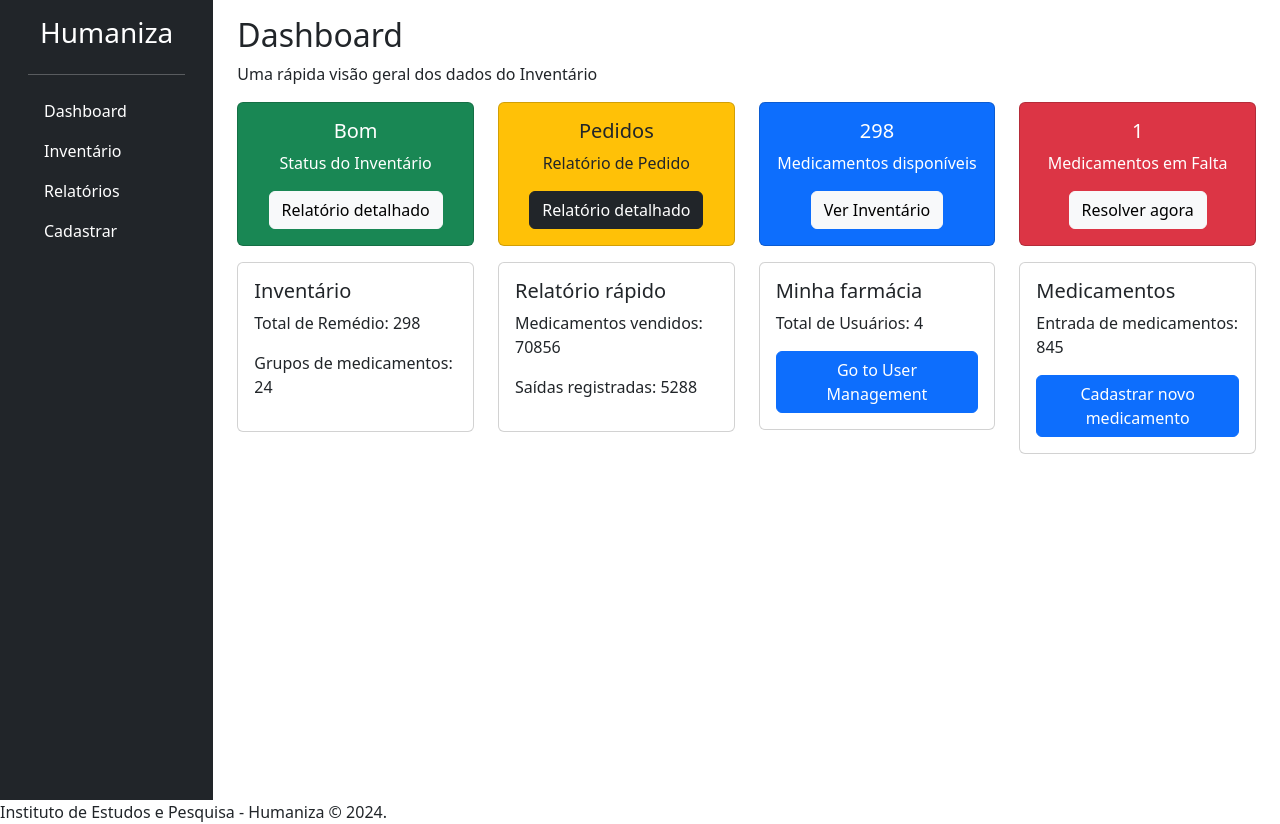
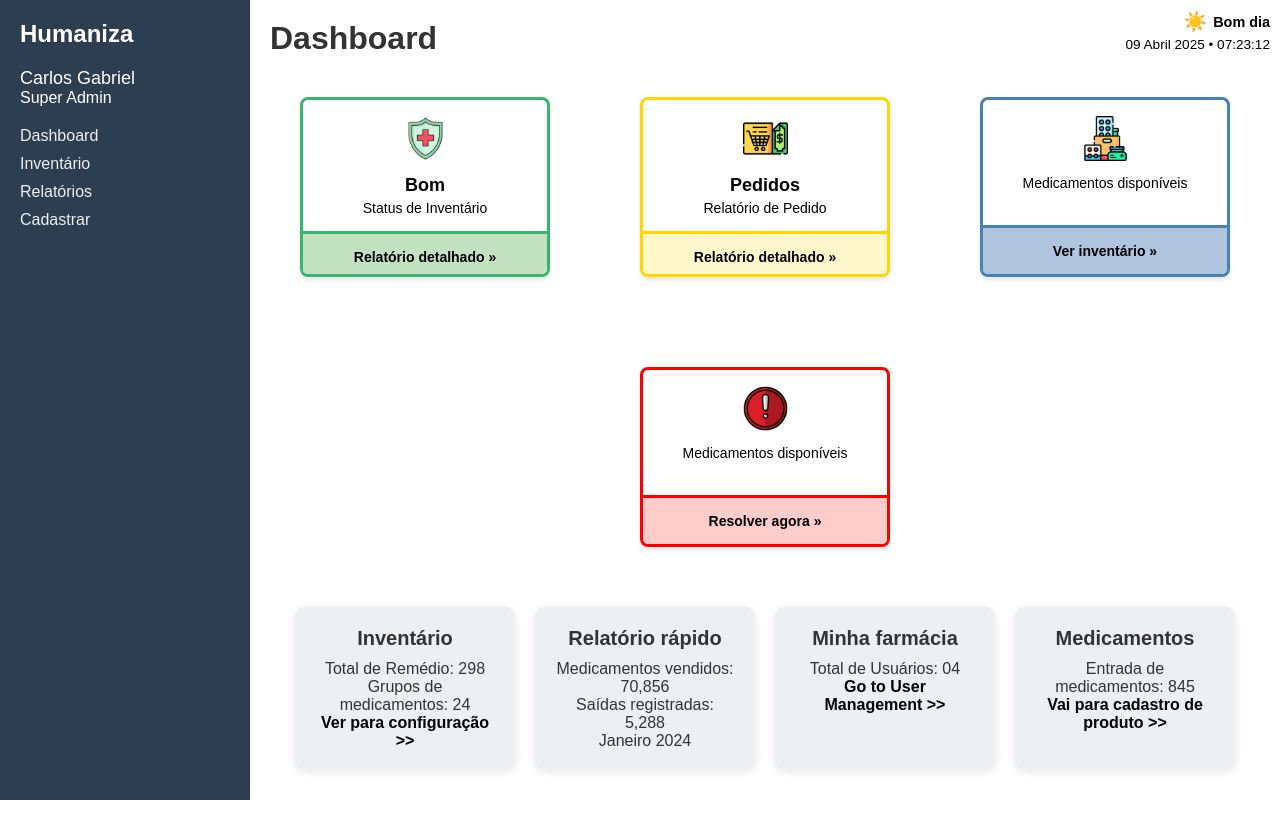
Before and after one commit to CarlosGabriel-dev/Gerenciador-de-medicamentos-em-Estoque, a Laravel app: page /dashboard in a window 1280 px wide. After the commit the page ends 800 px from the top, so only its background shows below. Run offline with Laravel 10, Linux system fonts and the light colour scheme.

Commit message:
Ajuste DashBoard que ficou bom

```diff
--- /dev/null
+++ b/public/css/dashboard.css
@@ -0,0 +1,378 @@
+* {
+    box-sizing: border-box;
+    margin: 0;
+    padding: 0;
+}
+
+body {
+    font-family: Arial, sans-serif;
+    background-color: #f4f4f4;
+    color: #333;
+}
+
+.container {
+    display: flex;
+    height: 100vh;
+}
+
+.sidebar {
+    background-color: #2c3e50;
+    color: white;
+    width: 250px;
+    padding: 20px;
+}
+
+.sidebar h2 {
+    margin-bottom: 20px;
+}
+
+.user-info {
+    margin-bottom: 20px;
+}
+
+.user-info p {
+    font-size: 18px;
+}
+
+nav ul {
+    list-style-type: none;
+}
+
+nav ul li {
+    margin: 10px 0;
+}
+
+nav ul li a {
+    color: #ecf0f1;
+    text-decoration: none;
+}
+
+nav ul li a:hover {
+    text-decoration: underline;
+}
+
+.main-content {
+    flex: 1;
+    padding: 20px;
+    background-color: white;
+    overflow-y: auto;
+}
+
+header {
+    margin-bottom: 20px;
+}
+
+.cards {
+    display: flex;
+    justify-content: center;
+    /* Centraliza */
+    flex-wrap: wrap;
+    /* Quebra a linha se precisar */
+    gap: 90px;
+    /* Espaçamento entre os cards */
+    padding: 20px;
+}
+
+.card {
+    background: #ecf0f1;
+    padding: 20px;
+    border-radius: 10px;
+    text-align: center;
+    width: 220px;
+    /* Define uma largura fixa para todos os cards */
+    box-shadow: 0 2px 8px rgba(0, 0, 0, 0.1);
+    transition: transform 0.3s, box-shadow 0.3s;
+}
+
+.card:hover {
+    transform: translateY(-5px);
+    box-shadow: 0 8px 16px rgba(0, 0, 0, 0.2);
+}
+
+.cards .card h3 {
+    font-size: 24px;
+    margin-bottom: 10px;
+}
+
+.cards .card a {
+    color: #3498db;
+    text-decoration: none;
+    font-weight: bold;
+}
+
+.info-cards {
+    display: flex;
+    justify-content: center;
+    flex-wrap: wrap;
+    gap: 20px;
+    margin-top: 20px;
+    padding: 20px;
+}
+
+.info-card {
+    background: #ecf0f1;
+    padding: 20px;
+    border-radius: 10px;
+    text-align: center;
+    width: 220px;
+    box-shadow: 0 2px 8px rgba(0, 0, 0, 0.1);
+    transition: transform 0.3s, box-shadow 0.3s;
+}
+
+.info-card:hover {
+    transform: translateY(-5px);
+    box-shadow: 0 8px 16px rgba(0, 0, 0, 0.2);
+}
+
+.info-card h4 {
+    font-size: 20px;
+    margin-bottom: 10px;
+}
+
+.info-card a {
+    color: #000000;
+    text-decoration: none;
+    font-weight: bold;
+}
+
+/*card-inventory-status*/
+
+.card-inventory-status {
+    border: 3px solid #3CB371;
+    border-radius: 8px;
+    background-color: white;
+    width: 250px;
+    text-align: center;
+    font-family: Arial, sans-serif;
+    box-shadow: 0 3px 4px rgba(0, 0, 0, 0.1);
+    color: #000000;
+    position: relative;
+    overflow: hidden;
+    display: flex;
+    flex-direction: column;
+    justify-content: space-between;
+    height: 180px;
+}
+
+.card-icon {
+    font-size: 24px;
+    margin-top: 16px;
+}
+
+.card-title {
+    font-size: 18px;
+    font-weight: bold;
+    margin: 8px 0 4px;
+}
+
+.card-subtitle {
+    font-size: 14px;
+    color: #000000;
+    margin-bottom: 15px;
+}
+
+.card-button {
+    background-color: #C1E1C1;
+    color: #000000;
+    padding: 15px;
+    text-decoration: none;
+    font-size: 14px;
+    border-top: 3px solid #3CB371;
+    border-radius: 0 0 8px 8px;
+    transition: background-color 0.3s;
+    display: block;
+    width: 120%;
+    margin: 0 auto;
+    text-align: center;
+    font-weight: bold;
+    position: relative;
+    bottom: 0;
+    right: 10%;
+}
+
+.card-button:hover {
+    background-color: #A3D3A3;
+}
+
+.card-button::after {
+    content: ' »';
+}
+
+/*cards pedidos*/
+
+.card-pedidos {
+    border: 3px solid #FFD600;
+    border-radius: 8px;
+    background-color: white;
+    width: 250px;
+    text-align: center;
+    font-family: Arial, sans-serif;
+    box-shadow: 0 3px 4px rgba(0, 0, 0, 0.1);
+    color: #000000;
+    position: relative;
+    overflow: hidden;
+    display: flex;
+    flex-direction: column;
+    justify-content: space-between;
+    height: 180px;
+}
+
+.card-button-pedidos {
+    background-color: #FFF7CC;
+    color: #000000;
+    padding: 15px;
+    text-decoration: none;
+    font-size: 14px;
+    border-top: 3px solid #FFD600;
+    border-radius: 0 0 8px 8px;
+    transition: background-color 0.3s;
+    display: block;
+    width: 120%;
+    margin: 0 auto;
+    text-align: center;
+    font-weight: bold;
+    position: relative;
+    bottom: 0;
+    right: 10%;
+}
+
+.card-button-pedidos:hover {
+    background-color: #feec88;
+}
+
+.card-button-pedidos::after {
+    content: ' »';
+}
+
+/*card-avaliable*/
+
+.card-avaliable {
+    border: 3px solid #4682B4;
+    /* Azul */
+    border-radius: 8px;
+    background-color: white;
+    width: 250px;
+    text-align: center;
+    font-family: Arial, sans-serif;
+    box-shadow: 0 3px 4px rgba(0, 0, 0, 0.1);
+    color: #000000;
+    position: relative;
+    overflow: hidden;
+    display: flex;
+    flex-direction: column;
+    justify-content: space-between;
+    height: 180px;
+}
+
+.card-button-avaliable {
+    background-color: #B0C4DE;
+    /* Azul claro */
+    color: #000000;
+    padding: 15px;
+    text-decoration: none;
+    font-size: 14px;
+    border-top: 3px solid #4682B4;
+    /* Azul */
+    border-radius: 0 0 8px 8px;
+    transition: background-color 0.3s;
+    display: block;
+    width: 120%;
+    margin: 0 auto;
+    text-align: center;
+    font-weight: bold;
+    position: relative;
+    bottom: 0;
+    right: 10%;
+}
+
+.card-button-avaliable:hover {
+    background-color: #A2B9D3;
+    /* Azul um pouco mais escuro */
+}
+
+.card-button-avaliable::after {
+    content: ' »';
+}
+
+/*card-arlet*/
+
+.card-alert {
+    border: 3px solid #FF0000;
+    border-radius: 8px;
+    background-color: white;
+    width: 250px;
+    text-align: center;
+    font-family: Arial, sans-serif;
+    box-shadow: 0 3px 4px rgba(0, 0, 0, 0.1);
+    color: #000000;
+    position: relative;
+    overflow: hidden;
+    display: flex;
+    flex-direction: column;
+    justify-content: space-between;
+    height: 180px;
+}
+
+.card-button-alert {
+    background-color: #FFCCCC;
+    color: #000000;
+    padding: 15px;
+    text-decoration: none;
+    font-size: 14px;
+    border-top: 3px solid #FF0000;
+    border-radius: 0 0 8px 8px;
+    transition: background-color 0.3s;
+    display: block;
+    width: 120%;
+    margin: 0 auto;
+    text-align: center;
+    font-weight: bold;
+    position: relative;
+    bottom: 0;
+    right: 10%;
+}
+
+.card-button-alert:hover {
+    background-color: #FF9999;
+}
+
+.card-button-alert::after {
+    content: ' »';
+}
+
+/* Data e Hora */
+
+.header-right {
+    position: absolute;
+    top: 10px;
+    right: 10px;
+}
+
+.greeting {
+    display: flex;
+    flex-direction: column;
+    align-items: flex-end;
+    /* alinha o conteúdo à direita */
+    gap: 4px;
+    font-size: 0.9rem;
+    color: #000000;
+}
+
+.greeting-top {
+    display: flex;
+    align-items: center;
+    gap: 6px;
+}
+
+.greeting .icon {
+    font-size: 1.2rem;
+}
+
+.greeting .text {
+    font-weight: bold;
+}
+
+.date-time {
+    font-size: 0.85rem;
+    color: #000000;
+}
--- a/public/css/styles.css
+++ b/public/css/styles.css
@@ -1,4 +1,4 @@
-body {
+/* body {
     font-family: Arial, sans-serif;
 }
 
@@ -66,4 +66,4 @@
 
 .popup.show {
     display: block;
-}
+} */
--- /dev/null
+++ b/public/js/dashboard.js
@@ -0,0 +1,40 @@
+function updateDateTime() {
+    const now = new Date();
+
+    // Atualizar data
+    const day = now.getDate().toString().padStart(2, '0');
+    const monthNames = [
+        "Janeiro", "Fevereiro", "Março", "Abril", "Maio", "Junho",
+        "Julho", "Agosto", "Setembro", "Outubro", "Novembro", "Dezembro"
+    ];
+    const month = monthNames[now.getMonth()];
+    const year = now.getFullYear();
+
+    document.getElementById('current-date').textContent = `${day} ${month} ${year}`;
+
+    // Atualizar hora
+    const hours = now.getHours().toString().padStart(2, '0');
+    const minutes = now.getMinutes().toString().padStart(2, '0');
+    const seconds = now.getSeconds().toString().padStart(2, '0');
+
+    document.getElementById('current-time').textContent = `${hours}:${minutes}:${seconds}`;
+
+    // Atualizar cumprimento e ícone dinâmico
+    const greetingText = document.getElementById('greeting-text');
+    const greetingIcon = document.getElementById('greeting-icon');
+
+    if (hours >= 5 && hours < 12) {
+        greetingText.textContent = 'Bom dia';
+        greetingIcon.textContent = '☀️';
+    } else if (hours >= 12 && hours < 18) {
+        greetingText.textContent = 'Boa tarde';
+        greetingIcon.textContent = '🌤️';
+    } else {
+        greetingText.textContent = 'Boa noite';
+        greetingIcon.textContent = '🌙';
+    }
+}
+
+// Atualizar imediatamente e depois a cada segundo
+updateDateTime();
+setInterval(updateDateTime, 1000);
--- a/public/js/scripts.js
+++ /dev/null
@@ -1 +0,0 @@
-console.log("Está Funcionado");
--- a/resources/views/dashboard/dashboard.blade.php
+++ b/resources/views/dashboard/dashboard.blade.php
@@ -1,126 +1,124 @@
 <!DOCTYPE html>
-<html lang="en">
+<html lang="pt-BR">
+
 <head>
     <meta charset="UTF-8">
     <meta name="viewport" content="width=device-width, initial-scale=1.0">
+    <link rel="stylesheet" href="/css/dashboard.css">
+    <script src="/js/dashboard.js" defer></script>
     <title>Dashboard</title>
-    <link href="https://cdn.jsdelivr.net/npm/bootstrap@5.3.0/dist/css/bootstrap.min.css" rel="stylesheet">
-    <link rel="stylesheet" href="/css/style.css">
 </head>
+
 <body>
-    <div class="container-fluid">
-        <div class="row">
-            <div class="col-md-2 bg-dark text-white min-vh-100">
-                <div class="d-flex flex-column p-3">
-                    <h3 class="text-center">Humaniza</h3>
-                    <hr>
-                    <ul class="nav flex-column">
-                        <li class="nav-item">
-                            <a href="{{ route('dashboard') }}" class="nav-link text-white">Dashboard</a>
-                        </li>
-                        <li class="nav-item">
-                            <a href="{{ route('inventory.index') }}" class="nav-link text-white">Inventário</a>
-                        </li>
-                        <li class="nav-item">
-                            <a href="{{ route('relatorio') }}" class="nav-link text-white">Relatórios</a>
-                        </li>
-                        <li class="nav-item">
-                            <a href="{{ route('register') }}" class="nav-link text-white">Cadastrar</a>
-                        </li>
+    <div class="container">
+        <aside class="sidebar">
+            <h2>Humaniza</h2>
+            <div class="user-info">
+                <p>Carlos Gabriel</p>
+                <span>Super Admin</span>
+            </div>
+            <nav>
+                <ul>
+                    <li><a href="{{ route('dashboard') }}">Dashboard</a></li>
+                    <li><a href="{{ route('inventory.index') }}">Inventário</a></li>
+                    <li><a href="{{ route('relatorio') }}">Relatórios</a></li>
+                    <li><a href="{{ route('register') }}">Cadastrar</a></li>
                 </ul>
+            </nav>
+        </aside>
+
+        <div class="header-right">
+            <div class="greeting">
+                <div class="greeting-top">
+                    <span class="icon" id="greeting-icon">☀️</span>
+                    <span class="text" id="greeting-text">Bom dia</span>
                 </div>
-            </div>
-
-            <div class="col-md-10">
-                <div class="container mt-3">
-                    <h2>Dashboard</h2>
-                    <p>Uma rápida visão geral dos dados do Inventário</p>
-                    <div class="row">
-                        <div class="col-md-3">
-                            <div class="card text-center bg-success text-white mb-3">
-                                <div class="card-body">
-                                    <h5 class="card-title">Bom</h5>
-                                    <p class="card-text">Status do Inventário</p>
-                                    <a href="#" class="btn btn-light">Relatório detalhado</a>
-                                </div>
-                            </div>
-                        </div>
-                        <div class="col-md-3">
-                            <div class="card text-center bg-warning text-dark mb-3">
-                                <div class="card-body">
-                                    <h5 class="card-title">Pedidos</h5>
-                                    <p class="card-text">Relatório de Pedido</p>
-                                    <a href="#" class="btn btn-dark">Relatório detalhado</a>
-                                </div>
-                            </div>
-                        </div>
-                        <div class="col-md-3">
-                            <div class="card text-center bg-primary text-white mb-3">
-                                <div class="card-body">
-                                    <h5 class="card-title">{{ $data['total_medications'] }}</h5>
-                                    <p class="card-text">Medicamentos disponíveis</p>
-                                    <a href="#" class="btn btn-light">Ver Inventário</a>
-                                </div>
-                            </div>
-                        </div>
-                        <div class="col-md-3">
-                            <div class="card text-center bg-danger text-white mb-3">
-                                <div class="card-body">
-                                    <h5 class="card-title">{{ $data['medications_out_of_stock'] }}</h5>
-                                    <p class="card-text">Medicamentos em Falta</p>
-                                    <a href="#" class="btn btn-light">Resolver agora</a>
-                                </div>
+                <div class="date-time">
+                    <span id="current-date">14 Janeiro 2024</span> •
+                    <span id="current-time">08:45:04</span>
                 </div>
             </div>
         </div>
 
-                    <div class="row">
-                        <div class="col-md-3">
-                            <div class="card mb-3">
-                                <div class="card-body">
-                                    <h5 class="card-title">Inventário</h5>
-                                    <p>Total de Remédio: {{ $data['total_medications'] }}</p>
-                                    <p>Grupos de medicamentos: {{ $data['total_groups'] }}</p>
+        <main class="main-content">
+
+            <header>
+                <h1>Dashboard</h1>
+            </header>
+
+            <section class="cards">
+
+                <div class="card-inventory-status">
+                    <div>
+                        <div class="card-icon">
+                            <img src="/img/escudo.png" alt="Ícone" style="width: 45px; height: 45px;">
                         </div>
+                        <div class="card-title">Bom</div>
+                        <div class="card-subtitle">Status de Inventário</div>
                     </div>
-                        </div>
-                        <div class="col-md-3">
-                            <div class="card mb-3">
-                                <div class="card-body">
-                                    <h5 class="card-title">Relatório rápido</h5>
-                                    <p>Medicamentos vendidos: {{ $data['total_medications_sold'] }}</p>
-                                    <p>Saídas registradas: {{ $data['total_sales'] }}</p>
-                                </div>
-                            </div>
-                        </div>
-                        <div class="col-md-3">
-                            <div class="card mb-3">
-                                <div class="card-body">
-                                    <h5 class="card-title">Minha farmácia</h5>
-                                    <p>Total de Usuários: {{ $data['total_users'] }}</p>
-                                    <a href="#" class="btn btn-primary">Go to User Management</a>
-                                </div>
-                            </div>
-                        </div>
-                        <div class="col-md-3">
-                            <div class="card mb-3">
-                                <div class="card-body">
-                                    <h5 class="card-title">Medicamentos</h5>
-                                    <p>Entrada de medicamentos: {{ $data['total_medications_in'] }}</p>
-                                    <a href="#" class="btn btn-primary">Cadastrar novo medicamento</a>
-                                </div>
-                            </div>
-                        </div>
-                    </div>
-                </div>
-            </div>
-        </div>
+                    <a href="#" class="card-button">Relatório detalhado</a>
                 </div>
 
-    <footer class="rodape">
-        Instituto de Estudos e Pesquisa - Humaniza &copy; 2024.
-    </footer>
+                <div class="card-pedidos">
+                    <div>
+                        <div class="card-icon">
+                            <img src="/img/pedidos.png" alt="Ícone" style="width: 45px; height: 45px;">
+                        </div>
+                        <div class="card-title">Pedidos</div>
+                        <div class="card-subtitle">Relatório de Pedido</div>
+                    </div>
+                    <a href="#" class="card-button-pedidos">Relatório detalhado</a>
+                </div>
 
-    <script src="https://cdn.jsdelivr.net/npm/bootstrap@5.3.0/dist/js/bootstrap.bundle.min.js"></script>
+                <div class="card-avaliable">
+                    <div>
+                        <div class="card-icon">
+                            <img src="/img/estoque.png" alt="Ícone" style="width: 45px; height: 45px;">
+                        </div>
+                        <div class="card-title"></div>
+                        <div class="card-subtitle">Medicamentos disponíveis</div>
+                    </div>
+                    <a href="#" class="card-button-avaliable">Ver inventário</a>
+                </div>
+
+                <div class="card-alert">
+                    <div>
+                        <div class="card-icon">
+                            <img src="/img/alerta.png" alt="Ícone" style="width: 45px; height: 45px;">
+                        </div>
+                        <div class="card-title"></div>
+                        <div class="card-subtitle">Medicamentos disponíveis</div>
+                    </div>
+                    <a href="#" class="card-button-alert">Resolver agora</a>
+                </div>
+            </section>
+
+            <section class="info-cards">
+                <div class="info-card">
+                    <h4>Inventário</h4>
+                    <p>Total de Remédio: 298</p>
+                    <p>Grupos de medicamentos: 24</p>
+                    <a href="#">Ver para configuração &gt;&gt;</a>
+                </div>
+                <div class="info-card">
+                    <h4>Relatório rápido</h4>
+                    <p>Medicamentos vendidos: 70,856</p>
+                    <p>Saídas registradas: 5,288</p>
+                    <p>Janeiro 2024</p>
+                </div>
+                <div class="info-card">
+                    <h4>Minha farmácia</h4>
+                    <p>Total de Usuários: 04</p>
+                    <a href="#">Go to User Management &gt;&gt;</a>
+                </div>
+                <div class="info-card">
+                    <h4>Medicamentos</h4>
+                    <p>Entrada de medicamentos: 845</p>
+                    <a href="#">Vai para cadastro de produto &gt;&gt;</a>
+                </div>
+            </section>
+        </main>
+    </div>
 </body>
+
 </html>
```
Also changed, not shown: resources/views/auth/register.blade.php (+24 -1 lines), public/img/alerta.png (added), public/img/escudo.png (added), public/img/estoque.png (added), public/img/pedidos.png (added), resources/css/app.css (added). Lines whose indentation alone changed are shown as unchanged.
